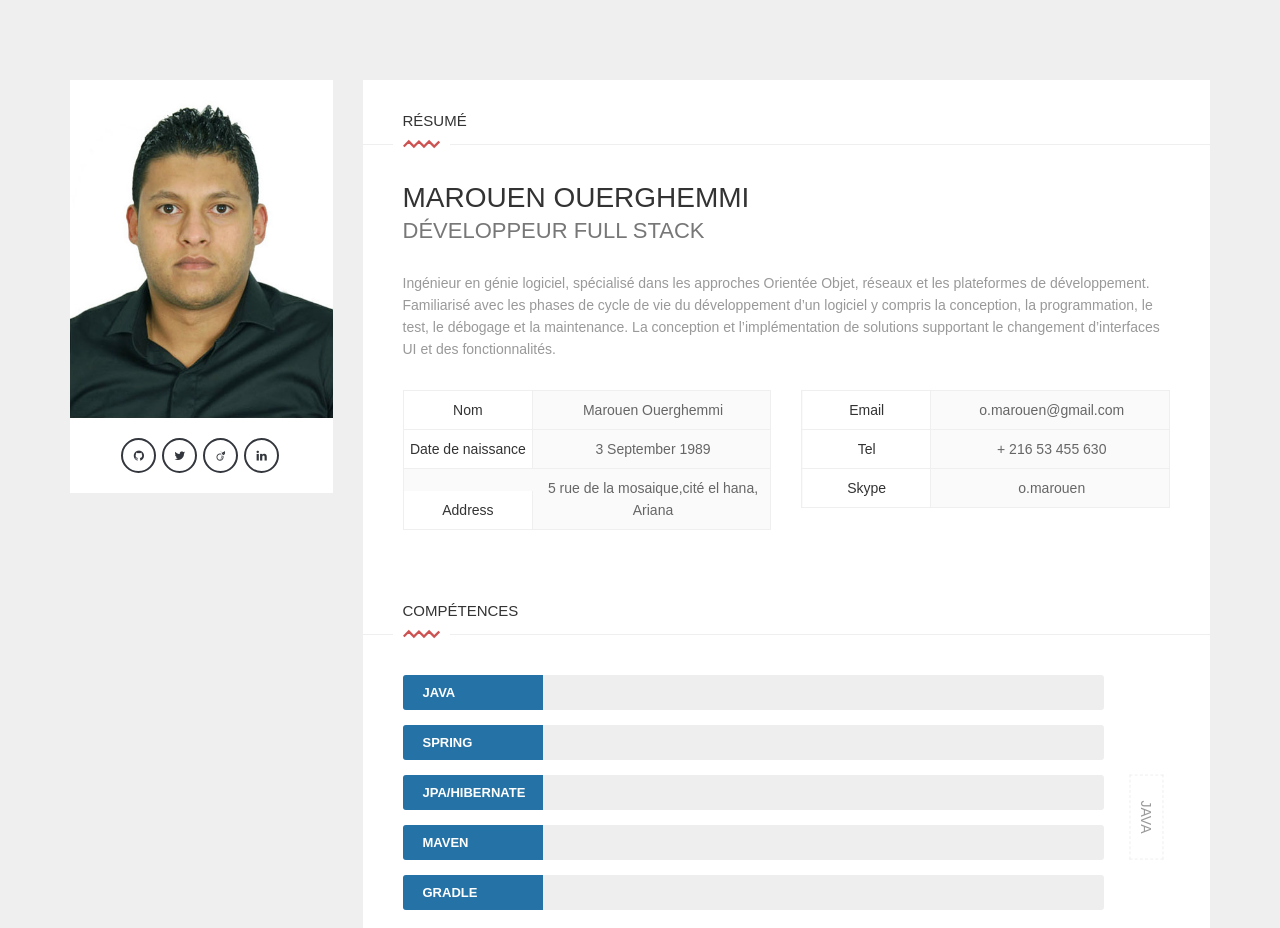
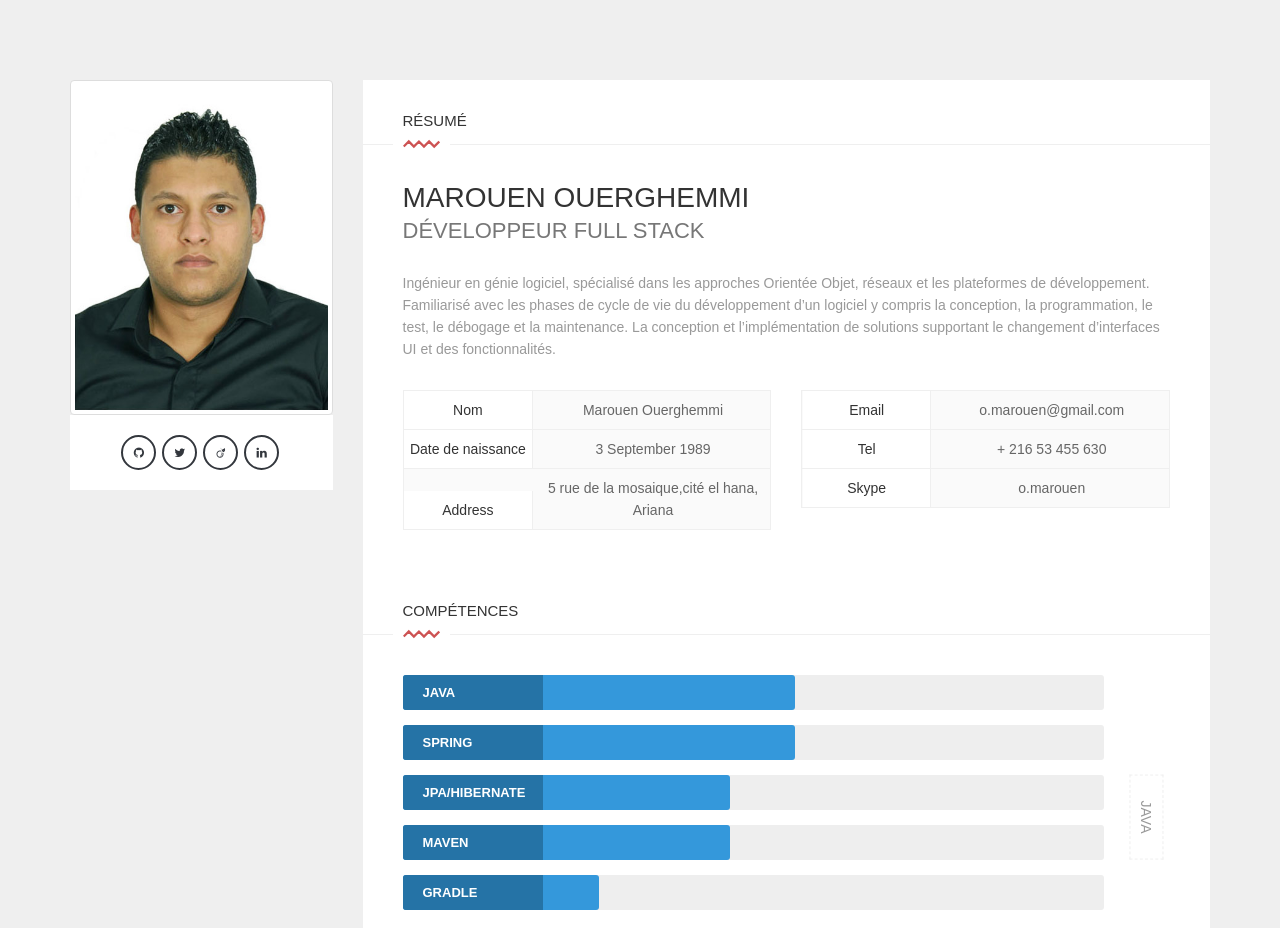
Before and after one commit to omarouen/omarouen.github.io, a plain HTML site: page index.html in a window 1280 px wide. Shown: the top 928 px of the page. Drawn offline with nearby package versions, Linux system fonts and the light colour scheme; a web font is replaced by a local one.

Commit message:
correctif

```diff
--- a/index.html
+++ b/index.html
@@ -9,6 +9,8 @@
     <link href="css/font.css" rel="stylesheet" type="text/css" media="all">
     <link href="css/font-awesome.min.css" rel="stylesheet" type="text/css" media="all">
     <link rel="icon" type="image/png" href="img/ico.png"/>
+    <script src="https://ajax.googleapis.com/ajax/libs/jquery/3.1.0/jquery.min.js"></script>
+
     <title>Marouen Ouerghemmi</title>
 </head>
 <body>
@@ -35,7 +37,7 @@
                     <div class="main-header">
 
                         <!--Profile image-->
-                            <img src="img/24.jpg" alt="" class="img-responsive">
+                            <img src="img/24.jpg" alt="" class="img-responsive img-thumbnail">
                         <!--End profile image-->
                     </div>
                     <!--End main header-->
@@ -746,7 +748,6 @@
 
 
 </div>
-
 <script type="application/javascript">
     jQuery(document).ready(function () {
         jQuery('.skillbar').each(function () {
```
